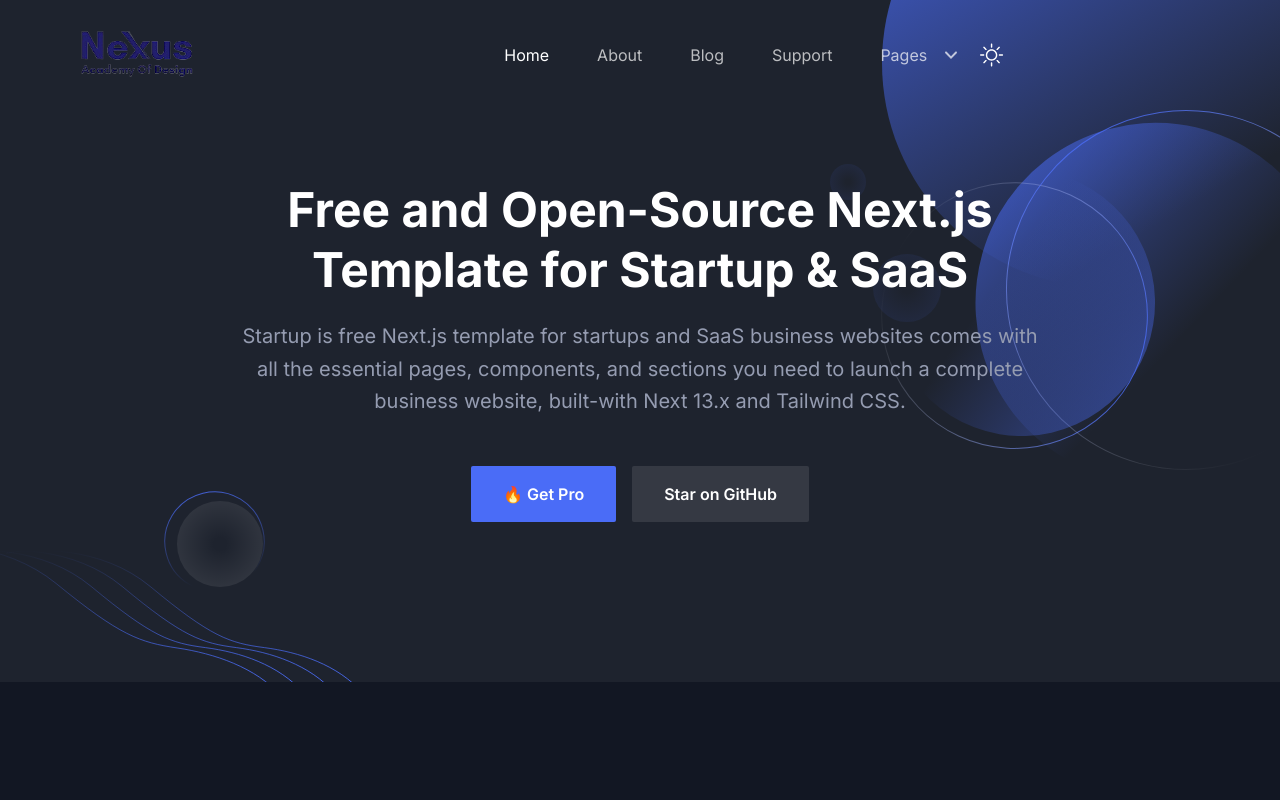
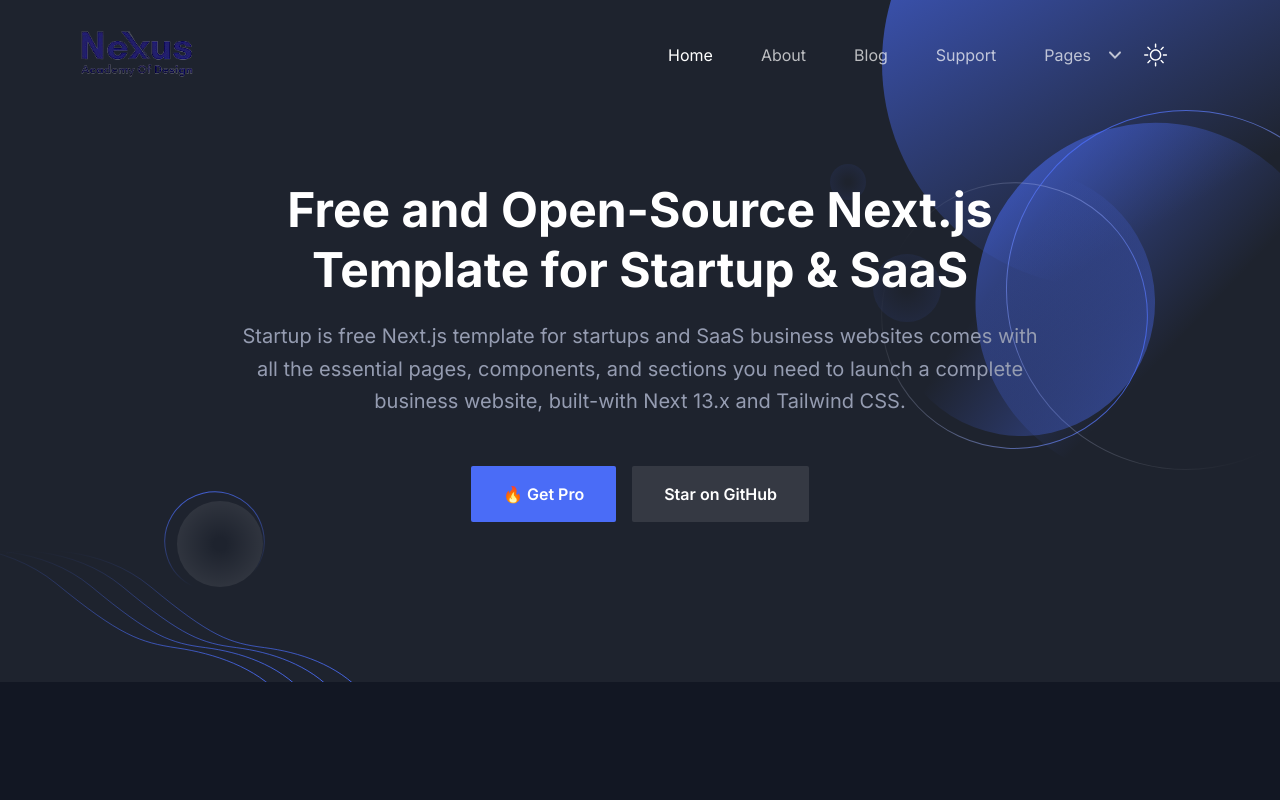
Before and after one commit to KishanTatv/nexus-academy, a Next.js app: page / in a window 1280 px wide. Shown: the top 800 px of the page. Built offline with nearby package versions, Linux system fonts and the light colour scheme.

Commit message:
theme icon fix

```diff
--- a/src/components/Header/ThemeToggler.tsx
+++ b/src/components/Header/ThemeToggler.tsx
@@ -5,7 +5,7 @@
   return (
     <button aria-label='theme toggler'
       onClick={() => setTheme(theme === "dark" ? "light" : "dark")}
-      className="flex items-center justify-center text-black rounded-full cursor-pointer bg-gray-2 dark:bg-dark-bg h-9 w-9 dark:text-white md:h-14 md:w-14"
+      className="flex items-center justify-center text-black rounded-full cursor-pointer bg-gray-2 dark:bg-dark-bg h-9 w-9 dark:text-white md:h-14 md:w-14 mr-10"
     >
       <svg
         viewBox="0 0 23 23"
--- a/src/components/Header/index.tsx
+++ b/src/components/Header/index.tsx
@@ -71,7 +71,7 @@
                 />
               </Link>
             </div>
-            <div className="flex w-full items-center justify-center px-4">
+            <div className="flex w-full items-center justify-end px-4">
               <div>
                 <button
                   onClick={navbarToggleHandler}
@@ -98,6 +98,7 @@
                     ? "visibility top-full opacity-100"
                     : "invisible top-[120%] opacity-0"
                     }`}
+                  onClick={navbarToggleHandler}
                 >
                   <ul className="block lg:flex lg:space-x-12">
                     {menuData.map((menuItem, index) => (
```
